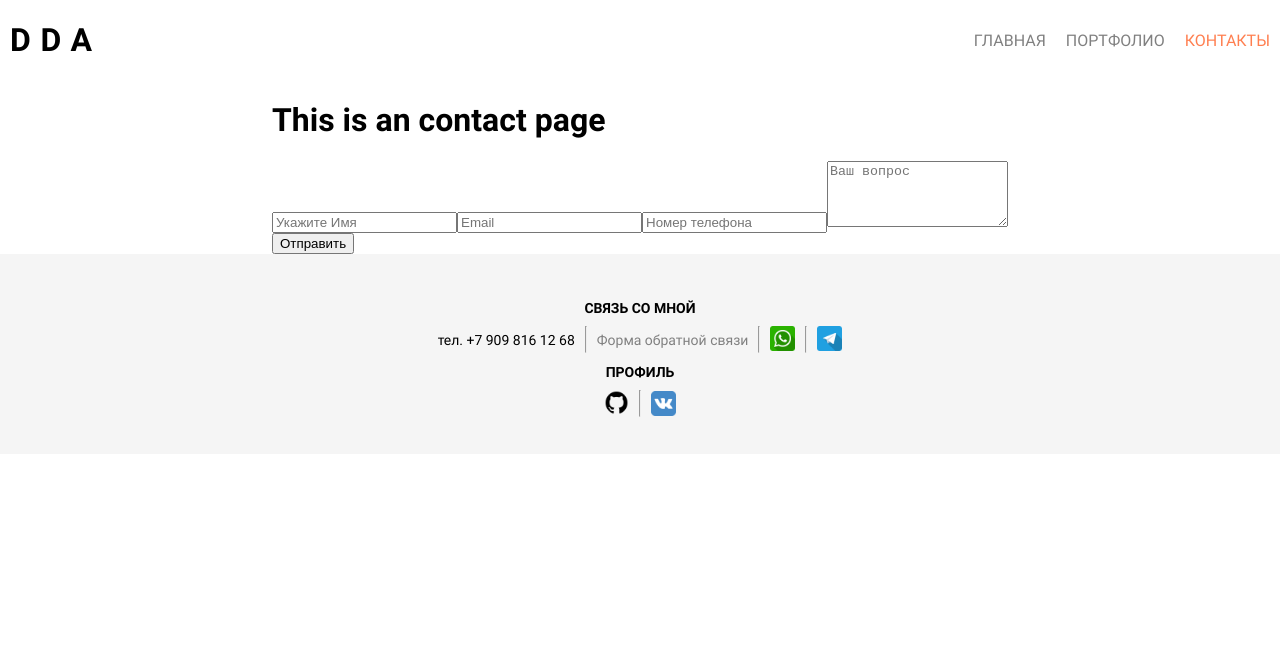
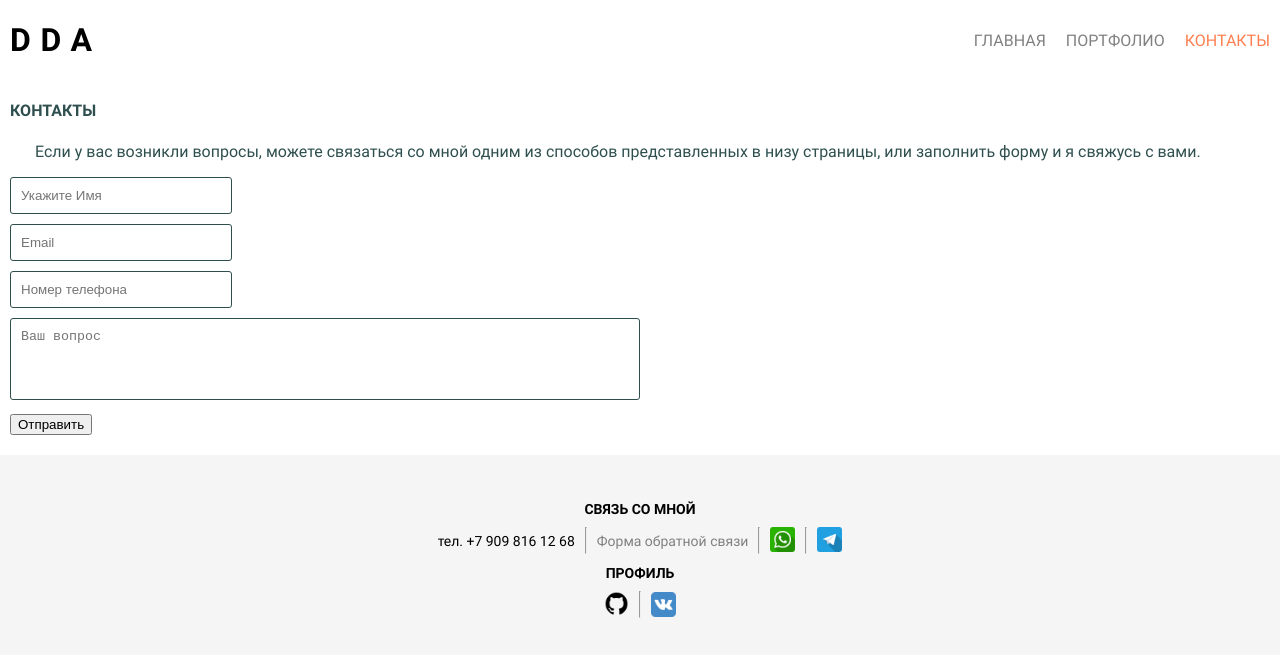
Before and after one commit to ddenis87/vue__portfolio, a Vue app: page /contact in a window 1280 px wide. Shown: the top 656 px of the page. Built offline with nearby package versions, Linux system fonts and the light colour scheme.

Commit message:
Fixed card and contact

```diff
--- a/src/App.vue
+++ b/src/App.vue
@@ -62,7 +62,7 @@ a {
   width: 100%;
   box-sizing: border-box;
   font-family: 'Roboto';
-  font-size: $pageFontSize;
+  font-size: $pageTextSize;
 
   &-header {
     grid-area: app-header;
--- a/src/components/portfolio__card.vue
+++ b/src/components/portfolio__card.vue
@@ -32,6 +32,7 @@ export default {
   max-width: 380px;
   width: 100%;
   max-height: 280px;
+  min-height: 280px;
   height: 100%;
   overflow-y: hidden;
   border: 1px solid grey;
--- a/src/variable.scss
+++ b/src/variable.scss
@@ -1,6 +1,6 @@
 $widthMaxContent: 1280px;
 
-$pageFontSize: 16px;
+$pageTextSize: 16px;
 
 $headerHeight: 80px;
 $headerPaddingLR: 10px;
@@ -9,6 +9,8 @@ $windowHeight: 300px;
 $windowPaddingLR: 20px;
 
 $bodyPaddingLR: 10px;
-$bodyColorText: darkslategrey;
+$bodyTextColor: darkslategrey;
+
+$titleTextColor: darkslategrey;
 
 $footerHeight: 200px;
--- a/src/views/contact.vue
+++ b/src/views/contact.vue
@@ -1,6 +1,9 @@
 <template>
   <div class="contact" id="page">
-    <h1>This is an contact page</h1>
+    <h4 class="contact__title">Контакты</h4>
+    <p class="contact__text">Если у вас возникли вопросы, можете связаться со мной одним из способов представленных в низу страницы, или заполнить форму и я свяжусь с вами.</p>
+
+    <div class="contact__body">
       <form class="contact-form">
         <label class=""><input class="contact-form__field" type="text" placeholder="Укажите Имя" v-model="formField.userName" ></label>
         <label class=""><input class="contact-form__field" type="text" placeholder="Email" v-model="formField.email"></label>
@@ -16,6 +19,8 @@
           </div>
         </div>
       </form>
+    </div>
+
   </div>
 </template>
 
@@ -33,6 +38,50 @@ export default {
 </script>
 
 <style lang="scss" scoped>
+@import '~@/variable.scss';
+
+.contact {
+  margin-bottom: 20px;
+  max-width: $widthMaxContent;
+  width: 100%;
+  color: $bodyTextColor;
+  transition: all .3s;
+  &__title {
+      text-align: left;
+      text-transform: uppercase;
+      font-weight: bold;
+      color: $titleTextColor;
+    }
+  &__text {
+    text-indent: 25px;
+    text-align: justify;
+  }
+  &__body {
+    .contact-form {
+      width: 50%;
+      &__field {
+        display: block;
+        width: 200px;
+        margin-bottom: 10px;
+        padding: 10px;
+        border: 1px solid darkslategray;
+        border-radius: 3px;
+        outline: none;
+      }
+      &__field-text {
+        width: 100%;
+        padding: 10px;
+        margin-bottom: 10px;
+        border: 1px solid darkslategray;
+        border-radius: 3px;
+        box-sizing: border-box;
+        resize: none;
+        outline: none;
+      }
+    }
+  }
+}
+
 .page-enter-active {
   opacity: 0;
   transition: all 0s;
--- a/src/views/main.vue
+++ b/src/views/main.vue
@@ -51,14 +51,9 @@ export default {
     MainProgress,
   },
   computed: {
-    listSkils() { return this.$store.getters.GET_LIST_SKILS }
+    listSkils() { return this.$store.getters.GET_LIST_SKILS; }
   },
-  beforeUnmount() { this.goTopPage() },
-  methods: {
-    goTopPage() {
-      window.scrollTo(0,0);
-    }
-  },
+  beforeUnmount() { window.scrollTo(0,0); },
 }
 </script>
 
@@ -69,6 +64,7 @@ export default {
   margin-bottom: 20px;
   max-width: $widthMaxContent;
   width: 100%;
+  color: $bodyTextColor;
   transition: all .3s;
   &__window {
     height: $windowHeight;
@@ -80,7 +76,6 @@ export default {
 
     font-family: 'Open sans';
     font-size: 1em;
-    color: $bodyColorText;
 
     &_center { justify-content: center; }
     &-box {
--- a/src/views/portfolio.vue
+++ b/src/views/portfolio.vue
@@ -1,14 +1,17 @@
 <template>
   <div class="portfolio" id="page">
-    <div class="portfolio-title">
+    <h4 class="portfolio__title">Портфолио</h4>
+    <p class="portfolio__text">Большенство проектов над которыми работал, представляют из себя приложения для работы профильных специалистов при работе с базами данных. Они имеют специфический функционал и не особо нуждаются в дизайне (более значима функциональная часть), а потому не представлены здесь.</p>
+    <p class="portfolio__text">Здесь представлены проекты которые были сделаны в ходе обучения и в качестве тестовых заданий. Один из представленных проектов (последний) является коммерческим, и можно сказать первым в направлении Frontend-а.</p>
+
+    <!-- <div class="portfolio-title">
       <h4 class="portfolio-title__title">Портфолио</h4>
       <p class="portfolio-title__text">Большенство проектов над которыми работал, представляют из себя приложения для работы профильных специалистов при работе с базами данных. Они имеют специфический функционал и не особо нуждаются в дизайне (более значима функциональная часть), а потому не представлены здесь.</p>
       <p class="portfolio-title__text">Здесь представлены проекты которые были сделаны в ходе обучения и в качестве тестовых заданий. Один из представленных проектов (последний) является коммерческим, и можно сказать первым в направлении Frontend-а.</p>
-    </div>
+    </div> -->
     <div class="portfolio__body">
       <portfolio-card v-for="(item, index) in listItem" :key="index" :cardItem="item"></portfolio-card>
     </div>
-
   </div>
 </template>
 
@@ -23,44 +26,34 @@ export default {
   computed: {
     listItem() { return this.$store.getters.GET_LIST_PROJECT; },
   },
-  beforeUnmount() { this.goTopPage() },
-  methods: {
-    goTopPage() {
-      window.scrollTo(0,0);
-    }
-  },
+  beforeUnmount() { window.scrollTo(0,0); },
 }
 </script>
 
 <style lang="scss" scoped>
 @import '~@/variable.scss';
+
 .portfolio {
-  display: flex;
-  flex-direction: column;
   margin-bottom: 20px;
   max-width: $widthMaxContent;
   width: 100%;
-  color: $bodyColorText;
+  color: $bodyTextColor;
   transition: all .3s;
-  &-title {
   &__title {
-        text-align: center;
+      text-align: left;
       text-transform: uppercase;
       font-weight: bold;
+      color: $titleTextColor;
     }
   &__text {
     text-indent: 25px;
     text-align: justify;
   }
-  }
-
   &__body {
     align-self: center;
     display: flex;
     justify-content: center;
     flex-wrap: wrap;
-    max-width: 1200px;
-    width: 100%;
   }
 }
 
```
Lines whose indentation alone changed are shown as unchanged.
